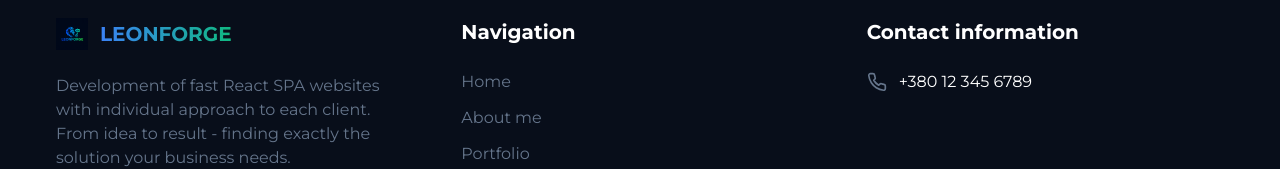
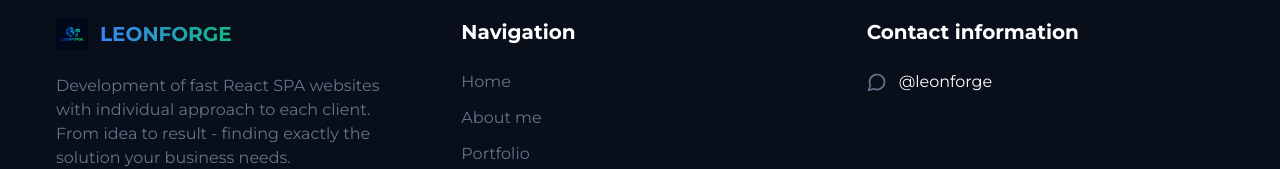
Before and after one commit to pampukhaleo/pampukha-web-space, a React (Vite) app: page / in a window 1280 px wide. Shown: the part 9345-9514 px from the top of the page. Built offline with nearby package versions, Linux system fonts and the light colour scheme.

Commit message:
Replace phone with Telegram link in footer
The AI will update the footer in `src/components/Footer.tsx` to replace the phone number with a Telegram link that opens a chat with the user.

```diff
--- a/src/components/Footer.tsx
+++ b/src/components/Footer.tsx
@@ -1,5 +1,6 @@
+
 import React from 'react';
-import { Facebook, Instagram, Linkedin, Mail, Phone } from 'lucide-react';
+import { Facebook, Instagram, Linkedin, Mail, Phone, MessageCircle } from 'lucide-react';
 import { useTranslation } from 'react-i18next';
 
 const Footer = () => {
@@ -75,9 +76,14 @@ const Footer = () => {
             <h3 className="text-xl font-bold mb-6">{t('footer.contactInfo')}</h3>
             <address className="space-y-4 not-italic">
               <div className="flex items-center">
-                <Phone size={20} className="mr-3 text-foreground-muted" aria-hidden="true" />
-                <a href="tel:+380123456789" className="hover:text-primary transition-colors">
-                  +380 12 345 6789
+                <MessageCircle size={20} className="mr-3 text-foreground-muted" aria-hidden="true" />
+                <a
+                  href="https://t.me/leonforge"
+                  target="_blank"
+                  rel="noopener noreferrer"
+                  className="hover:text-primary transition-colors"
+                >
+                  @leonforge
                 </a>
               </div>
             </address>
```
